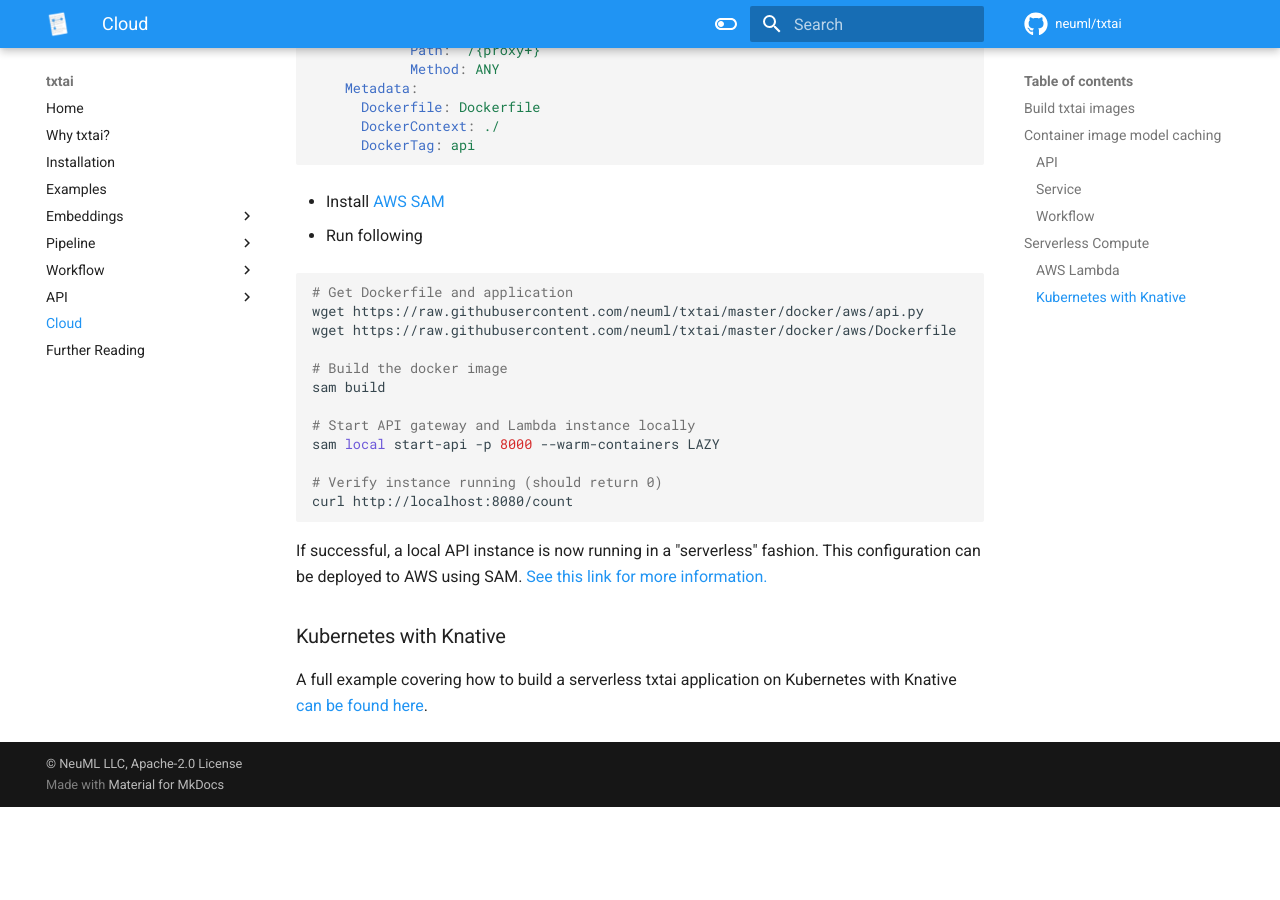
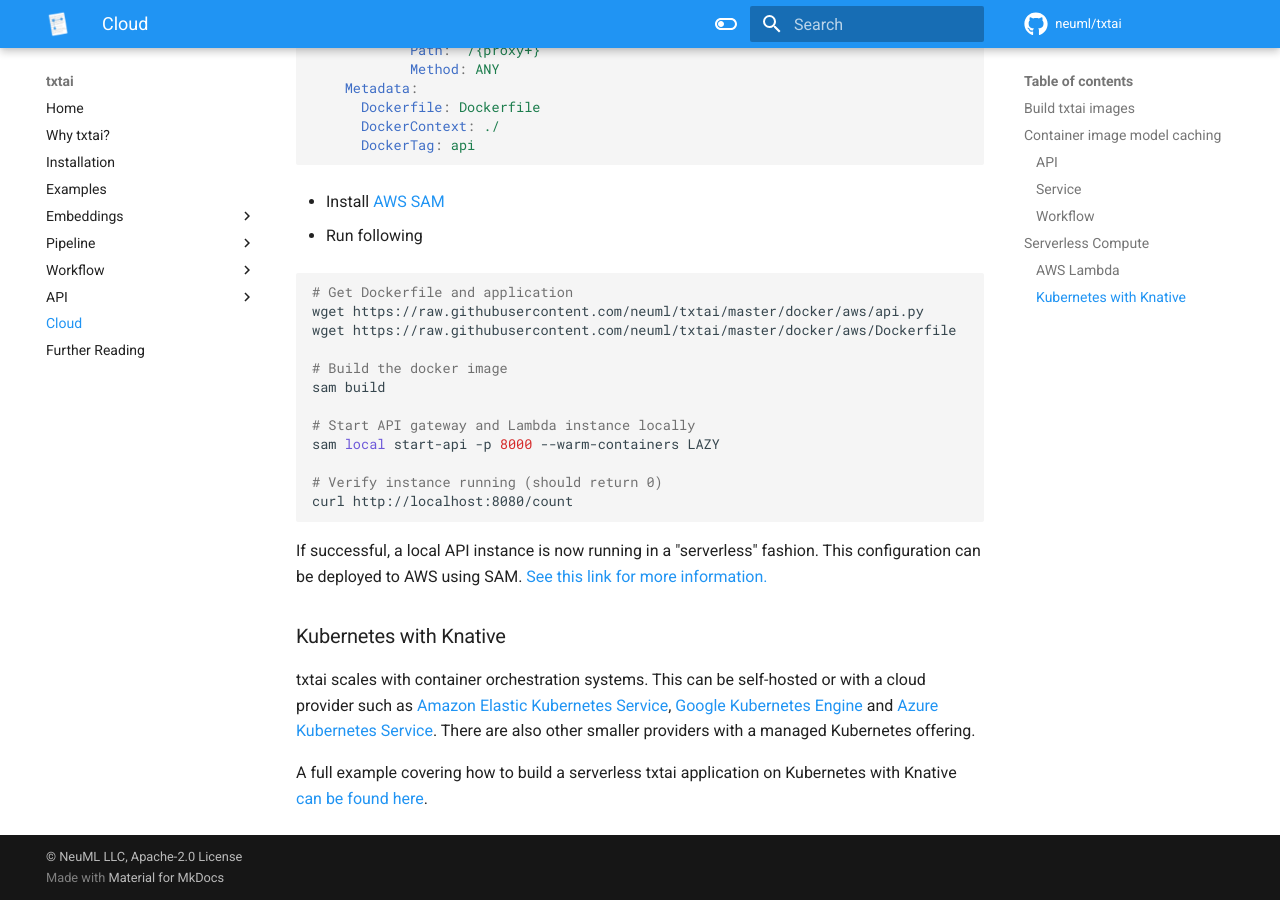
Before and after one commit to neuml/txtai, an MkDocs documentation site: the page built from docs/cloud.md, in a window 1280 px wide and 900 px high, scrolled down 3512 px. Built offline with MkDocs 1.6.1 and Material for MkDocs 9.7.7, drawn with Linux system fonts in a browser that asks for light colours; comment, search, counter and statistics services are not loaded; before the commit the page ends 4319 px from its top, so only the background shows below that.

Commit message:
Update documentation

```diff
--- a/docs/cloud.md
+++ b/docs/cloud.md
@@ -172,4 +172,6 @@
 
 ### Kubernetes with Knative
 
+txtai scales with container orchestration systems. This can be self-hosted or with a cloud provider such as [Amazon Elastic Kubernetes Service](https://aws.amazon.com/eks/), [Google Kubernetes Engine](https://cloud.google.com/kubernetes-engine) and [Azure Kubernetes Service](https://azure.microsoft.com/en-us/services/kubernetes-service/). There are also other smaller providers with a managed Kubernetes offering.
+
 A full example covering how to build a serverless txtai application on Kubernetes with Knative [can be found here](https://towardsdatascience.com/serverless-vector-search-with-txtai-96f6163ab972).
```
